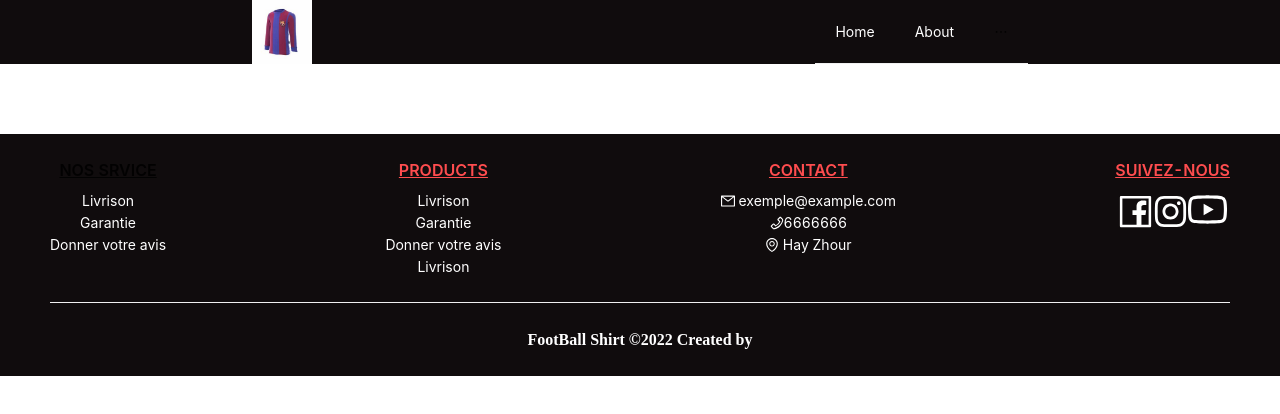
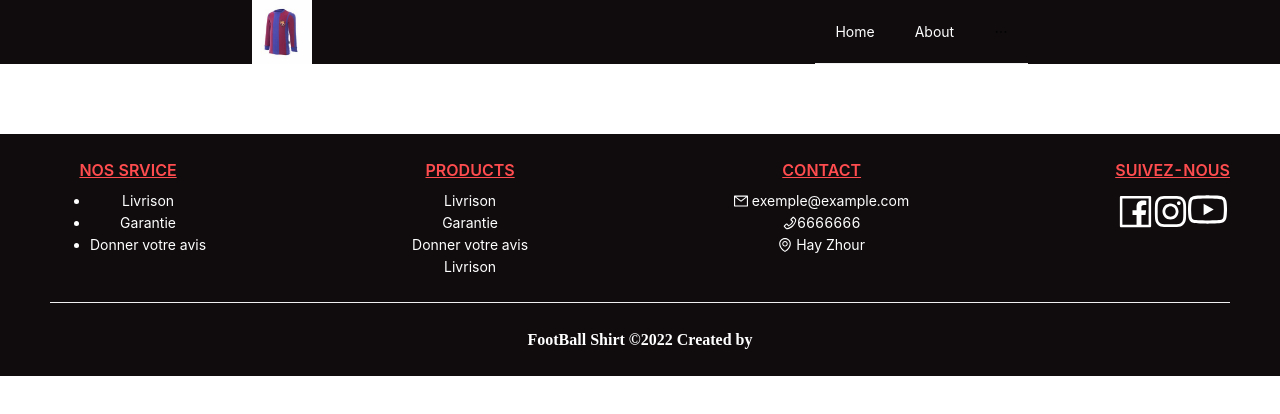
Before and after one commit to Hamza-ben-yaflah/FootballShirt, a Next.js app: page / in a window 1280 px wide. Shown: the top 414 px of the page. Built offline with nearby package versions, Linux system fonts and the light colour scheme.

Commit message:
change to ul

```diff
--- a/Components/FooterComponent/FooterComponent.tsx
+++ b/Components/FooterComponent/FooterComponent.tsx
@@ -12,17 +12,20 @@ const FooterComponent = () => {
     <div className={styles.Cont}>
       <div className={styles.container}>
         <div className={styles.wrapper}>
-          <Title level={5} underline={true}>
+          <Title level={5} underline={true} type="danger">
             NOS SRVICE
           </Title>
-          <div className={styles.parag}>
-            <a>Livrison</a>
-            <br />
-            <a>Garantie</a>
-            <br />
-            <a>Donner votre avis</a>
-            <br />
-          </div>
+          <ul className={styles.parag}>
+            <li>
+              <a>Livrison</a>
+            </li>
+            <li>
+              <a>Garantie</a>
+            </li>
+            <li>
+              <a>Donner votre avis</a>
+            </li>
+          </ul>
         </div>
         <div className={styles.parag}>
           <Title level={5} underline={true} type="danger">
```
